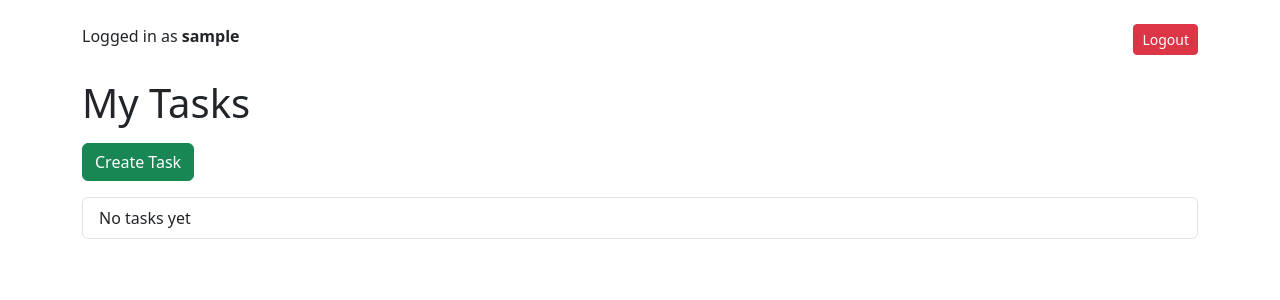
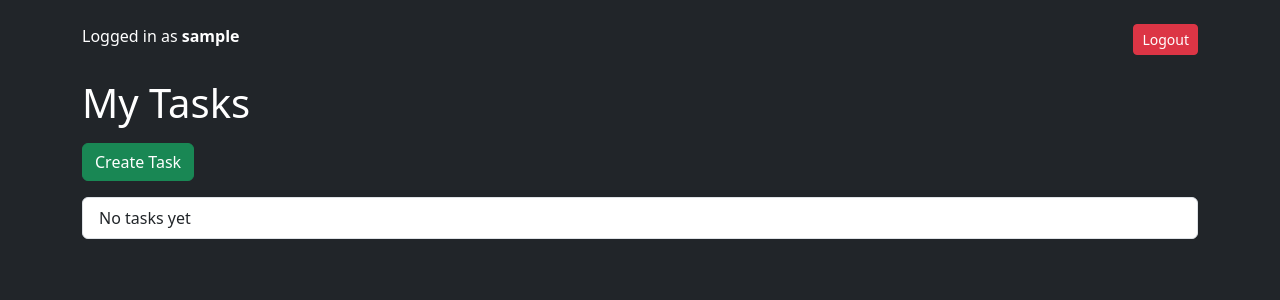
Before and after one commit to tsoy41k/dscc-task-manager, a Django app: page / in a window 1280 px wide. Shown: the top 300 px of the page. Run offline with Django 5.2, Linux system fonts and the light colour scheme; the visitor is signed in with stand-in values (Sample User, id 1); data that the repository does not hold is empty.

Commit message:
black background

```diff
--- a/tasks/templates/tasks/task_list.html
+++ b/tasks/templates/tasks/task_list.html
@@ -5,7 +5,7 @@
     <link href="https://cdn.jsdelivr.net/npm/bootstrap@5.3.3/dist/css/bootstrap.min.css" rel="stylesheet">
 </head>
 
-<body class="container mt-4">
+<body class="container mt-4 bg-dark text-white">
 
 <div class="d-flex justify-content-between mb-4">
     <div>
```
